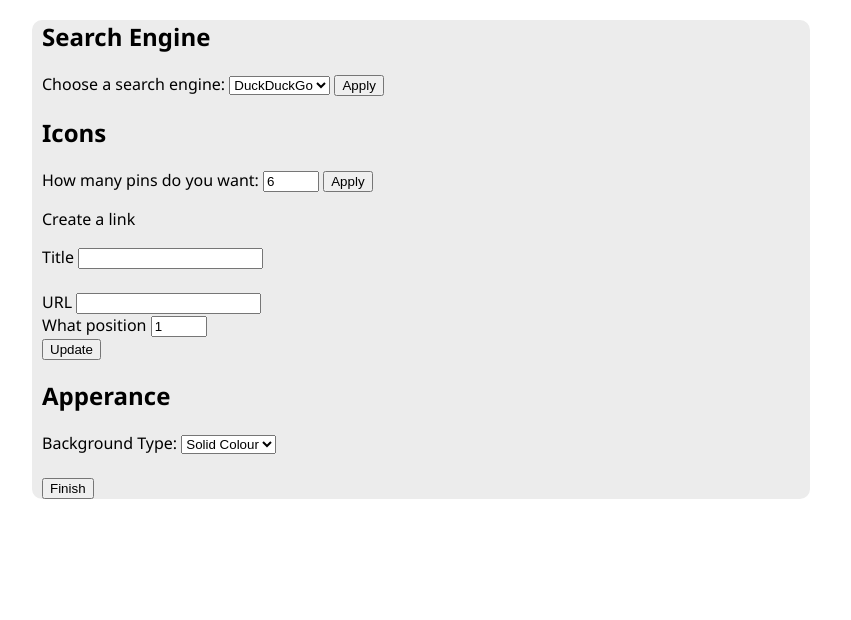
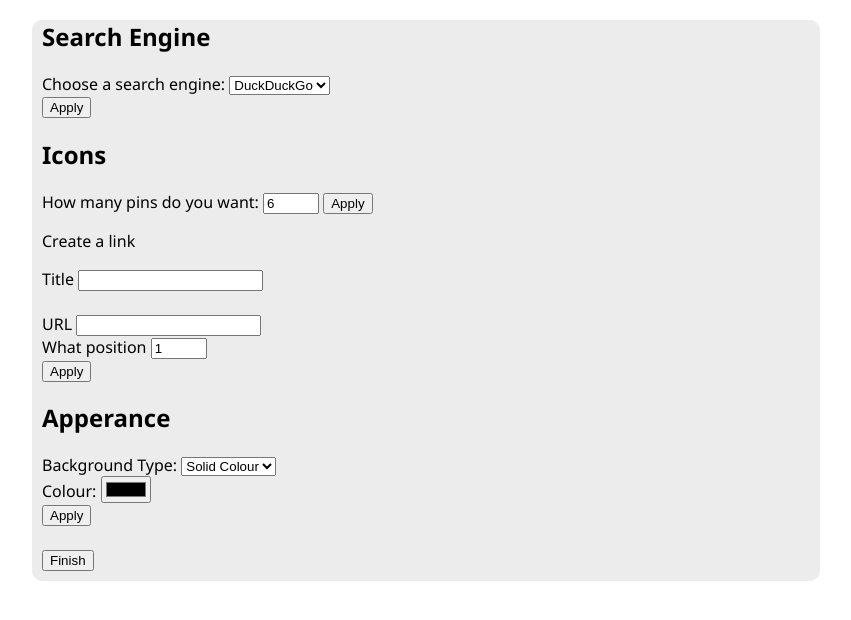
Before and after one commit to Shaddow798/startpage, a Flask app: page /settings in a window 1280 px wide. Shown: the part 153-773 px from the top of the page, without its empty margins (224-1075 px from the left). Run offline with Flask 3, Linux system fonts and the light colour scheme.

Commit message:
add more options to settings

```diff
--- a/static/css/settings.css
+++ b/static/css/settings.css
@@ -2,7 +2,8 @@ main {
     width: 60%;
     margin-left: 20%;
     flex-grow: 1;
-    padding-left: 10px;
+    padding: 10px;
+    padding-top: 0px;
     background-color: #ececec;
     border-radius: 10px;
 }
--- a/templates/settings.html
+++ b/templates/settings.html
@@ -20,6 +20,7 @@
           <option value="yahoo">Yahoo</option>
           <option value="bing">Bing</option>
         </select>
+        <br>
         <input type="submit" value="Apply">
     </form>
     <form  action="/settings" method="POST">
@@ -40,7 +41,7 @@
         <label for="order">What position</label>
         <input type="number" id="order" name="order" value="1" min="0" max="24">
         <br>
-        <input type="submit" value="Update">
+        <input type="submit" value="Apply">
 
     </form>
 
@@ -50,7 +51,17 @@
         <select name="background_type">
             <option value="solid">Solid Colour</option>
             <option value="background">Background</option>
+
         </select>
+
+        <br>
+
+        <label for="colourpicker">Colour:</label>
+        <input type="color" id="colourpicker" value="#00000">
+
+        <br>
+
+        <input type="submit" value="Apply">
 
     </form>
 
```
